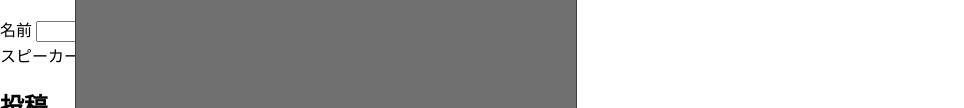
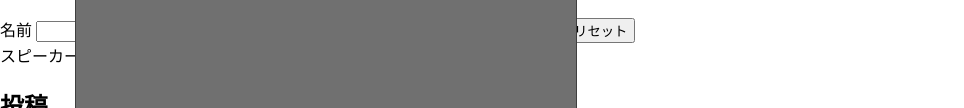
Before and after one commit to beta9514/B95_EX-calculator, a plain HTML site: page templates/bbs.html in a window 1280 px wide. Shown: the part 387-495 px from the top of the page, without its empty margins (0-964 px from the left). Drawn offline with Linux system fonts and the light colour scheme; no server answers.

Commit message:
Update bbs.html

```diff
--- a/templates/bbs.html
+++ b/templates/bbs.html
@@ -519,6 +519,7 @@ height: calc(100% - 30px);
     <!-- シードの表示、非表示のチェックボックス -->
     <input type="checkbox" id="showSeed" onchange="toggleSeedVisibility()"/>
     <button type="submit">送信する</button>
+    <button onclick="document.getElementById('seed').value=''">リセット</button>
     <br/>
     スピーカー以上のメッセージのみ表示<input
             type="checkbox"
```
